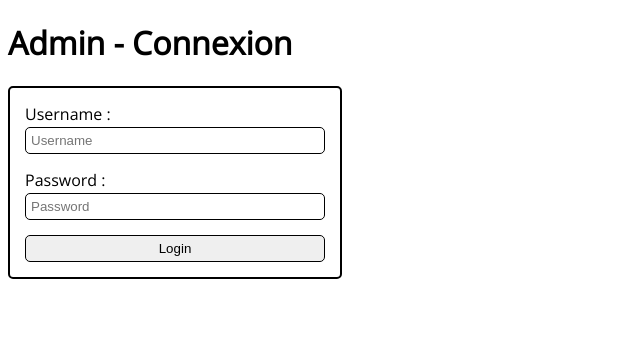
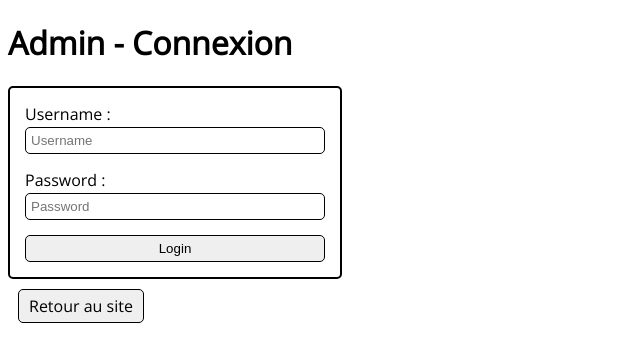
Before and after one commit to Redsto88/Bornedex, a PHP site: page /admin/index.php in a window 1280 px wide. Shown: the top 362 px of the page, without its empty margins (0-640 px from the left). Run offline with PHP 8.4, Linux system fonts and the light colour scheme.

Commit message:
bouton de retour au site
Co-Authored-By: PIERRON Hugo <98640011+Redsto88@users.noreply.github.com>

```diff
--- a/admin/index.php
+++ b/admin/index.php
@@ -41,6 +41,8 @@
   }
   ?>
 
+  <a href="..">Retour au site</a>
+
 </body>
 
 </html>
```
